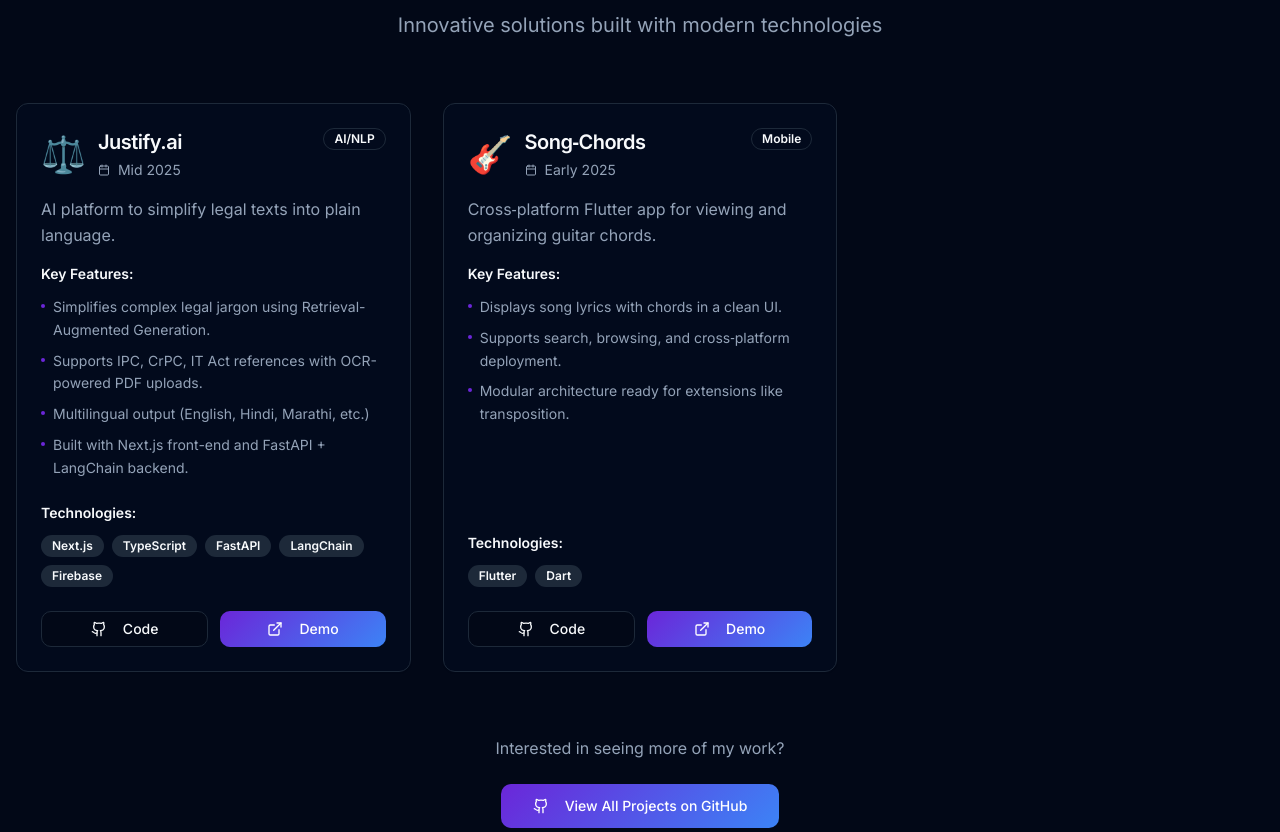
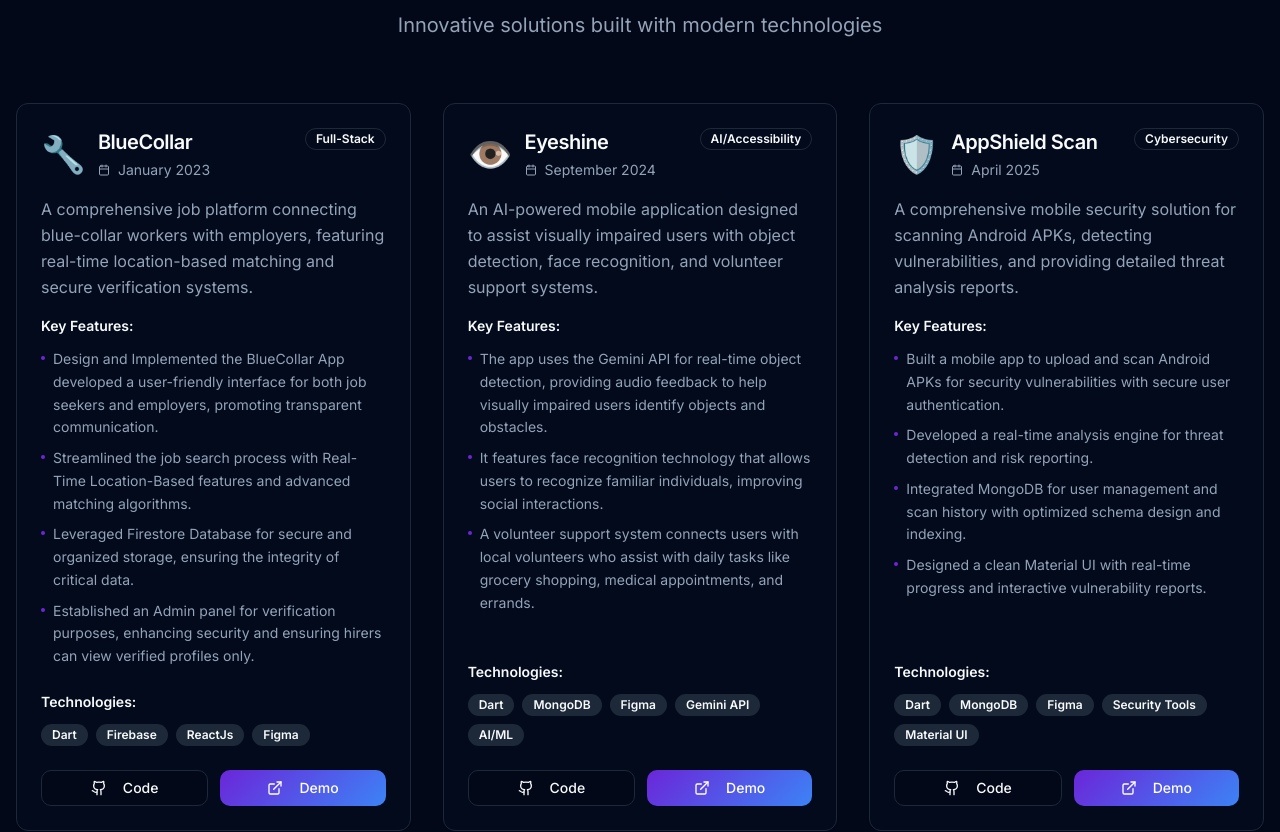
Before and after one commit to achy02/anchalportfolio, a React (Vite) app: page / in a window 1280 px wide. Shown: the part 3419-4251 px from the top of the page. Built offline with nearby package versions, Linux system fonts and the light colour scheme.

Commit message:
Update Projects.tsx

```diff
--- a/src/components/Projects.tsx
+++ b/src/components/Projects.tsx
@@ -6,35 +6,51 @@ import { Github, ExternalLink, Calendar } from 'lucide-react';
 export const Projects = () => {
   const projects = [
     {
-      title: "Justify.ai",
-      description: "AI platform to simplify legal texts into plain language.",
+      title: "BlueCollar",
+      description: "A comprehensive job platform connecting blue-collar workers with employers, featuring real-time location-based matching and secure verification systems.",
       longDescription: [
-        "Simplifies complex legal jargon using Retrieval-Augmented Generation.",
-        "Supports IPC, CrPC, IT Act references with OCR-powered PDF uploads.",
-        "Multilingual output (English, Hindi, Marathi, etc.)",
-        "Built with Next.js front-end and FastAPI + LangChain backend."
+        "Design and Implemented the BlueCollar App developed a user-friendly interface for both job seekers and employers, promoting transparent communication.",
+        "Streamlined the job search process with Real-Time Location-Based features and advanced matching algorithms.",
+        "Leveraged Firestore Database for secure and organized storage, ensuring the integrity of critical data.",
+        "Established an Admin panel for verification purposes, enhancing security and ensuring hirers can view verified profiles only."
       ],
-      technologies: ["Next.js", "TypeScript", "FastAPI", "LangChain", "Firebase"],
-      date: "Mid 2025",
-      githubUrl: "https://github.com/achy02/Justify.ai",
+      technologies: ["Dart", "Firebase", "ReactJs", "Figma"],
+      date: "January 2023",
+      githubUrl: "#",
       liveUrl: "#",
-      image: "⚖️",
-      category: "AI/NLP"
+      image: "🔧",
+      category: "Full-Stack"
     },
     {
-      title: "Song‑Chords",
-      description: "Cross‑platform Flutter app for viewing and organizing guitar chords.",
+      title: "Eyeshine",
+      description: "An AI-powered mobile application designed to assist visually impaired users with object detection, face recognition, and volunteer support systems.",
       longDescription: [
-        "Displays song lyrics with chords in a clean UI.",
-        "Supports search, browsing, and cross‑platform deployment.",
-        "Modular architecture ready for extensions like transposition."
+        "The app uses the Gemini API for real-time object detection, providing audio feedback to help visually impaired users identify objects and obstacles.",
+        "It features face recognition technology that allows users to recognize familiar individuals, improving social interactions.",
+        "A volunteer support system connects users with local volunteers who assist with daily tasks like grocery shopping, medical appointments, and errands."
       ],
-      technologies: ["Flutter", "Dart"],
-      date: "Early 2025",
-      githubUrl: "https://github.com/achy02/Song-Chords",
+      technologies: ["Dart", "MongoDB", "Figma", "Gemini API", "AI/ML"],
+      date: "September 2024",
+      githubUrl: "#",
       liveUrl: "#",
-      image: "🎸",
-      category: "Mobile"
+      image: "👁️",
+      category: "AI/Accessibility"
+    },
+    {
+      title: "AppShield Scan",
+      description: "A comprehensive mobile security solution for scanning Android APKs, detecting vulnerabilities, and providing detailed threat analysis reports.",
+      longDescription: [
+        "Built a mobile app to upload and scan Android APKs for security vulnerabilities with secure user authentication.",
+        "Developed a real-time analysis engine for threat detection and risk reporting.",
+        "Integrated MongoDB for user management and scan history with optimized schema design and indexing.",
+        "Designed a clean Material UI with real-time progress and interactive vulnerability reports."
+      ],
+      technologies: ["Dart", "MongoDB", "Figma", "Security Tools", "Material UI"],
+      date: "April 2025",
+      githubUrl: "#",
+      liveUrl: "#",
+      image: "🛡️",
+      category: "Cybersecurity"
     }
   ];
 
@@ -74,10 +90,12 @@ export const Projects = () => {
               </CardHeader>
 
               <CardContent className="flex-1 flex flex-col">
+                {/* Short description */}
                 <p className="text-muted-foreground mb-4 leading-relaxed">
                   {project.description}
                 </p>
 
+                {/* Detailed features */}
                 <div className="mb-6 flex-1">
                   <h4 className="font-semibold mb-3 text-sm">Key Features:</h4>
                   <ul className="space-y-2">
@@ -90,25 +108,40 @@ export const Projects = () => {
                   </ul>
                 </div>
 
+                {/* Technologies */}
                 <div className="mb-6">
                   <h4 className="font-semibold mb-3 text-sm">Technologies:</h4>
                   <div className="flex flex-wrap gap-2">
                     {project.technologies.map((tech, idx) => (
-                      <Badge key={idx} variant="secondary" className="text-xs hover:bg-primary hover:text-primary-foreground transition-colors">
+                      <Badge
+                        key={idx}
+                        variant="secondary"
+                        className="text-xs hover:bg-primary hover:text-primary-foreground transition-colors"
+                      >
                         {tech}
                       </Badge>
                     ))}
                   </div>
                 </div>
 
+                {/* Action buttons */}
                 <div className="flex gap-3 mt-auto">
-                  <Button variant="outline" size="sm" className="flex-1 hover:bg-primary hover:text-primary-foreground transition-all duration-300" asChild>
+                  <Button
+                    variant="outline"
+                    size="sm"
+                    className="flex-1 hover:bg-primary hover:text-primary-foreground transition-all duration-300"
+                    asChild
+                  >
                     <a href={project.githubUrl} target="_blank" rel="noopener noreferrer">
                       <Github className="w-4 h-4 mr-2" />
                       Code
                     </a>
                   </Button>
-                  <Button size="sm" className="flex-1 bg-gradient-primary hover:bg-gradient-secondary border-0 text-white transition-all duration-300" asChild>
+                  <Button
+                    size="sm"
+                    className="flex-1 bg-gradient-primary hover:bg-gradient-secondary border-0 text-white transition-all duration-300"
+                    asChild
+                  >
                     <a href={project.liveUrl} target="_blank" rel="noopener noreferrer">
                       <ExternalLink className="w-4 h-4 mr-2" />
                       Demo
@@ -120,11 +153,16 @@ export const Projects = () => {
           ))}
         </div>
 
+        {/* Call to action */}
         <div className="text-center mt-16">
           <p className="text-muted-foreground mb-6">
             Interested in seeing more of my work?
           </p>
-          <Button size="lg" className="bg-gradient-primary hover:bg-gradient-secondary border-0 text-white hover:scale-105 transition-all duration-300" asChild>
+          <Button
+            size="lg"
+            className="bg-gradient-primary hover:bg-gradient-secondary border-0 text-white hover:scale-105 transition-all duration-300"
+            asChild
+          >
             <a href="https://github.com/achy02" target="_blank" rel="noopener noreferrer">
               <Github className="w-5 h-5 mr-2" />
               View All Projects on GitHub
```
